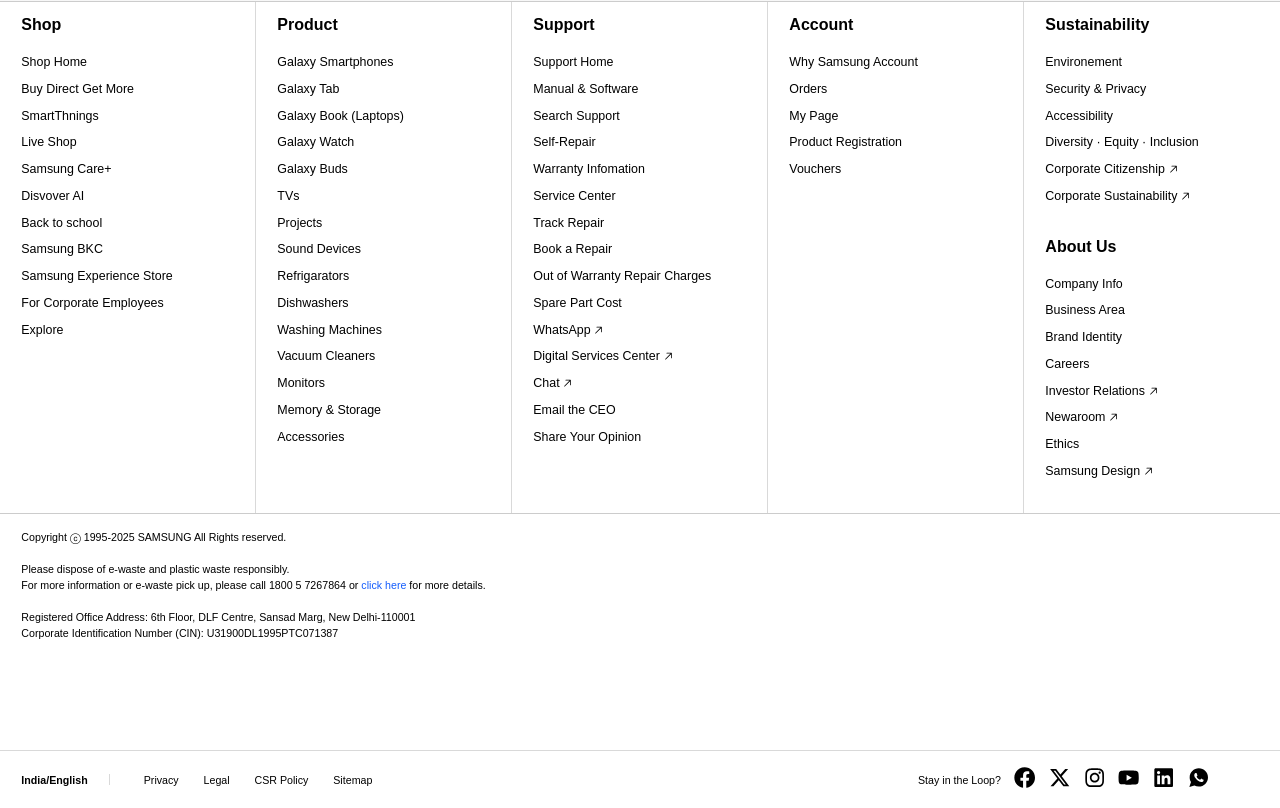
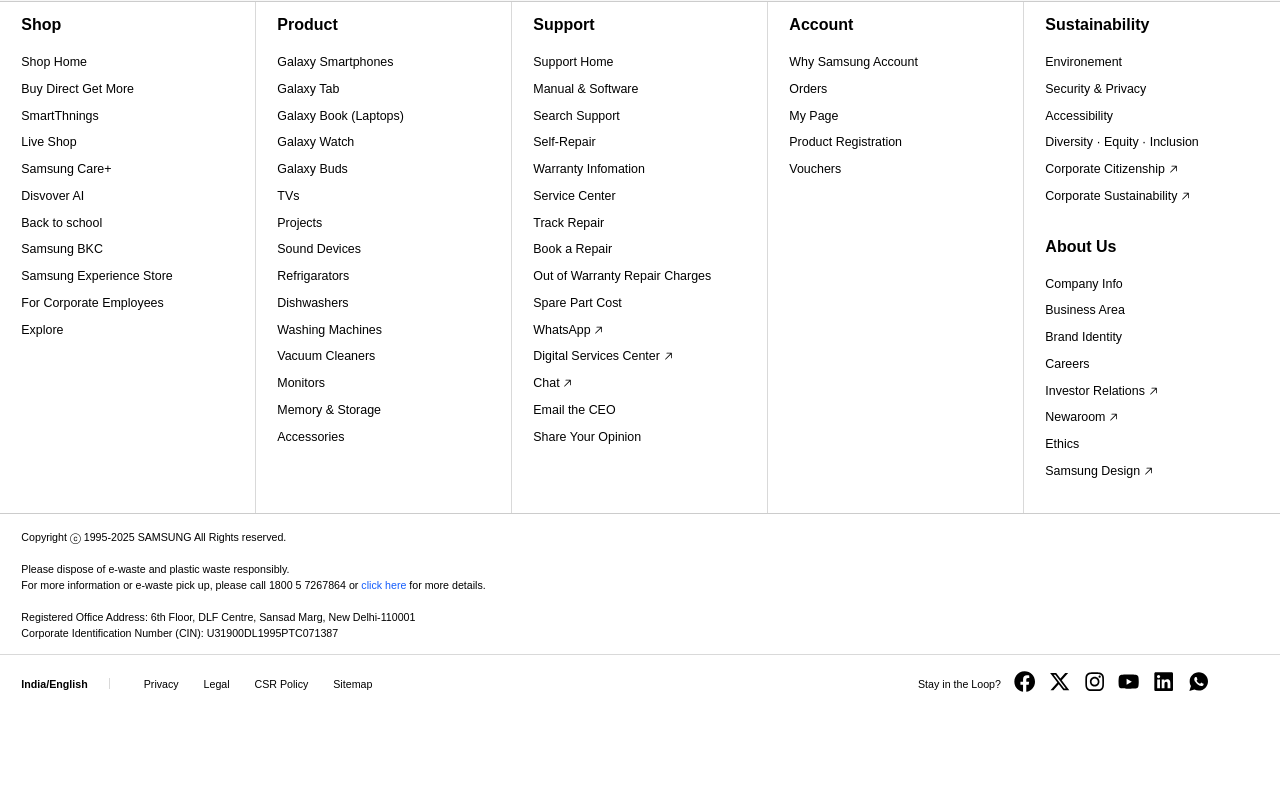
Before and after one commit to anupchauhanak6/Samsung, a React (Vite) app in the folder frontend/: page / in a window 1280 px wide. Shown: the part 3691-4499 px from the top of the page. After the commit the page ends 4403 px from the top, so only its background shows below. Built offline with nearby package versions, Linux system fonts and the light colour scheme.

Commit message:
update footer

```diff
--- a/frontend/src/Components/Footer.jsx
+++ b/frontend/src/Components/Footer.jsx
@@ -105,7 +105,7 @@
             </div>
             <div className='sm:mt-[1.11111111vw] relative'>
               <p className='font-[700] block text-[4.44444444vw] sm:text-[1.25vw] p-[4.72222222vw_6.66666667vw] sm:p-[1.11111111vw_1.66666667vw]'>About Us</p>
-              <NavLink onClick={()=> setOpen(open===5)} className='sm:hidden absolute h-[15.55555556vw] w-full top-0 left-0'>{open===5 ? (<SlArrowDown className='absolute w-[6.66666667vw] h-[6.66666667vw] right-[6.38888889vw] top-[50%] -translate-y-[50%]'/>) : (<SlArrowUp className='absolute w-[6.66666667vw] h-[6.66666667vw] right-[6.38888889vw] top-[50%] -translate-y-[50%]'/>)}</NavLink>
+              <NavLink onClick={()=> setOpen(open===5 ?null:5)} className='sm:hidden absolute h-[15.55555556vw] w-full top-0 left-0'>{open===5 ? (<SlArrowDown className='absolute w-[6.66666667vw] h-[6.66666667vw] right-[6.38888889vw] top-[50%] -translate-y-[50%]'/>) : (<SlArrowUp className='absolute w-[6.66666667vw] h-[6.66666667vw] right-[6.38888889vw] top-[50%] -translate-y-[50%]'/>)}</NavLink>
               <ul className={`sm:block transform ${open===5 ? 'block' : 'hidden'} transition-transform duration-700 ease-in-out`}>
                 <li><NavLink className='block cursor-pointer p-[2.77777778vw_7.77777778vw_3.05555556vw_8.88888889vw] sm:p-[.48611111vw_1.66666667vw] w-full sm:text-[.97222222vw] hover:underline' to={''}>Company Info</NavLink></li>
                 <li><NavLink className='block cursor-pointer p-[2.77777778vw_7.77777778vw_3.05555556vw_8.88888889vw] sm:p-[.48611111vw_1.66666667vw] w-full sm:text-[.97222222vw] hover:underline' to={''}>Business Area</NavLink></li>
@@ -125,7 +125,7 @@
 
       <div className='p-[8.88888889vw_0vw_6.11111111vw_0vw] sm:p-0'>
         <div className='sm:text-[.83333333vw] text-[3.33333333vw] p-[0vw_6.66666667vw] sm:p-[1.18055556vw_0.83333333vw_1.04166667vw_1.66666667vw] sm:border-b border-[#d9d9d9] wrap-anywhere'>
-          <div className='p-[0vw_0vw_7.5vw_0vw]'>
+          <div className='p-[0vw_0vw_7.5vw_0vw] sm:p-0'>
             <p className=''>Copyright ⓒ 1995-2025 SAMSUNG All Rights reserved.</p>
 
             <div>
```
